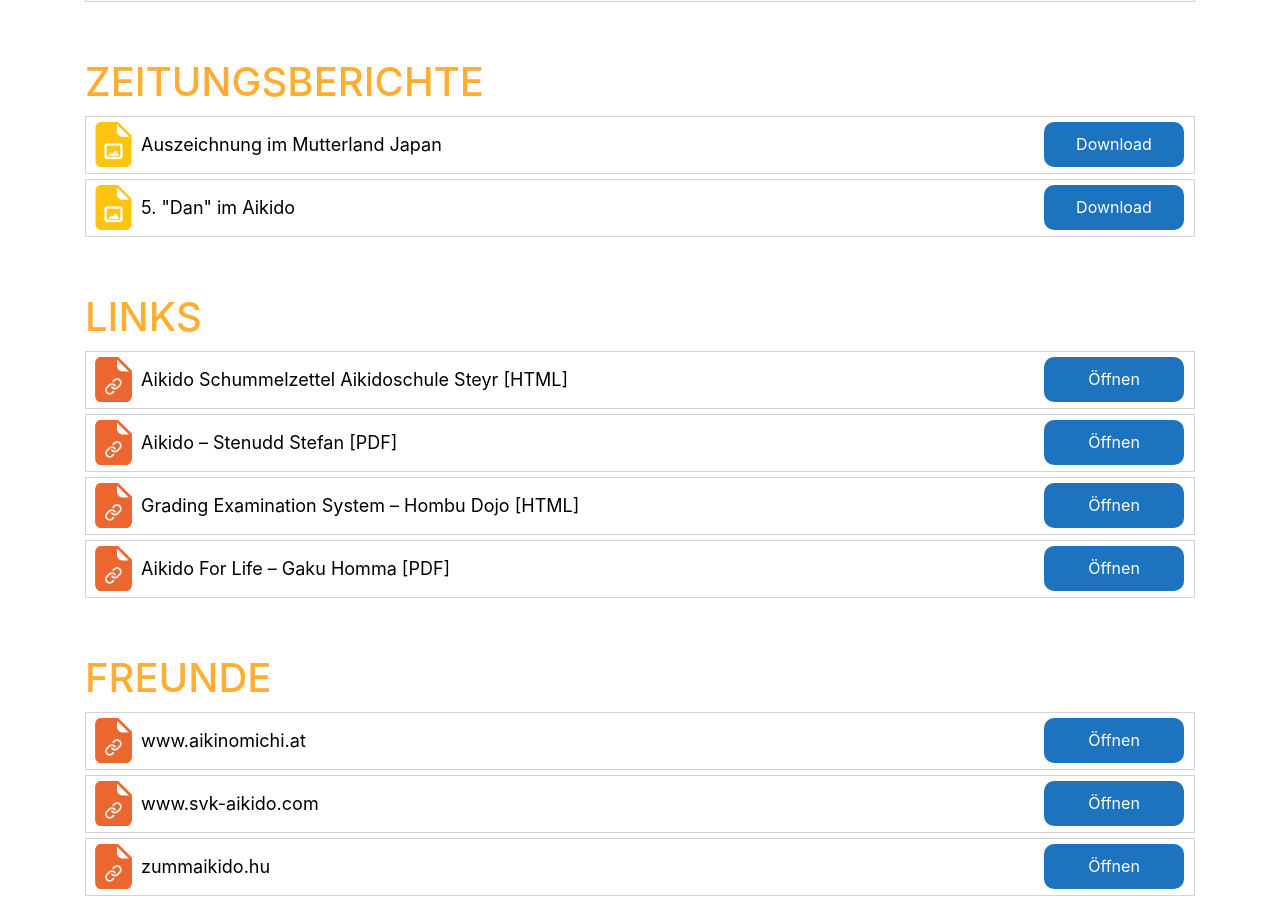
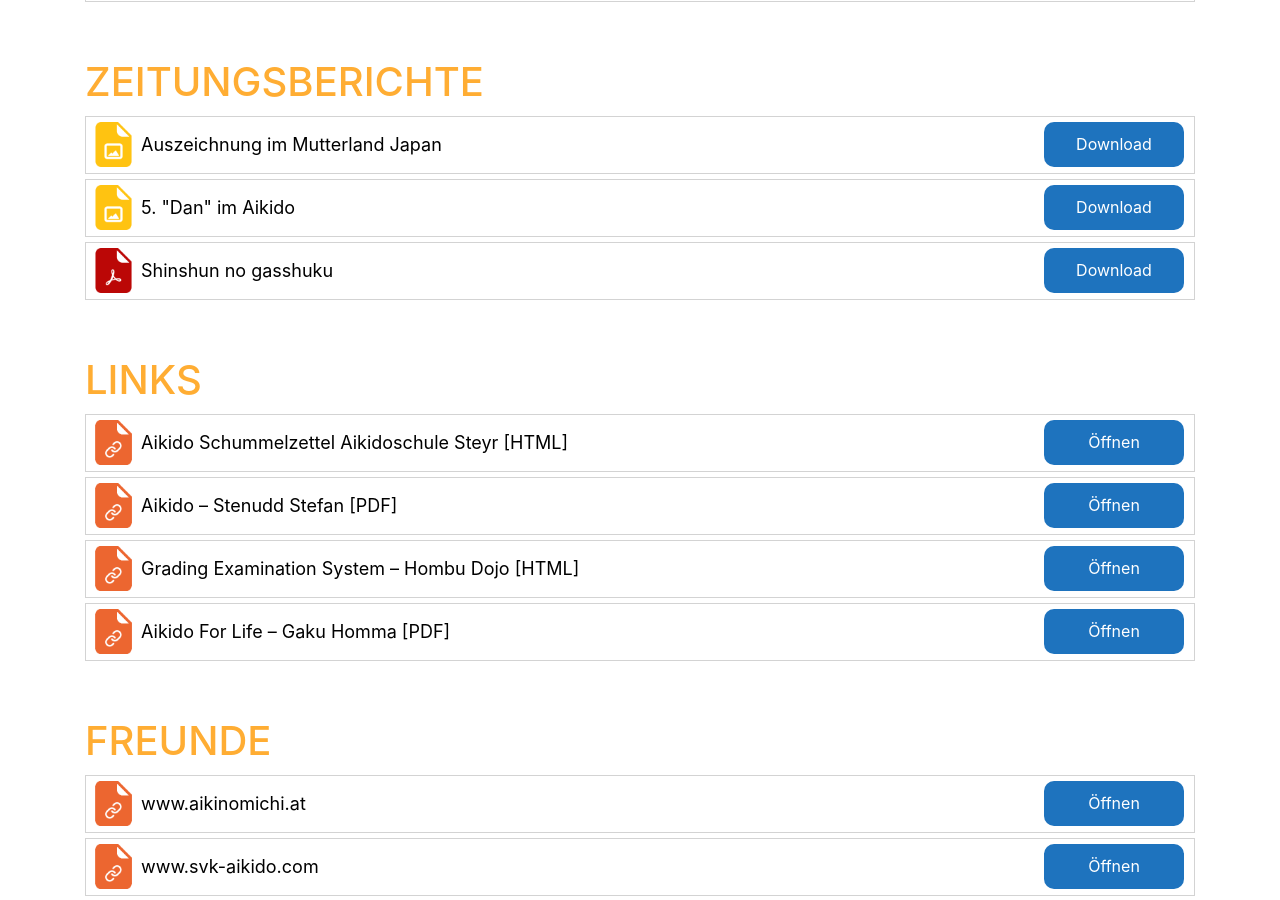
Before and after one commit to TWachs/aikinomichi-linz, a Jekyll site: the page built from downloadAndLinks.md, in a window 1280 px wide and 900 px high, scrolled down 672 px. Built offline with Jekyll 4.4.1, drawn with Linux system fonts in a browser that asks for light colours; nearby versions of some CDN libraries.

Commit message:
add new file  download

```diff
--- a/downloadAndLinks.md
+++ b/downloadAndLinks.md
@@ -47,6 +47,11 @@ title: Downloads & Links
 <img src="{{ site.baseurl }}/images/image_icon.png" alt="Pdf" />
 <a href="{{ site.baseurl }}/images/DanImAikido.jpg" download="DanImAikido.jpg">5. "Dan" im Aikido</a>
 <a href="{{ site.baseurl }}/images/DanImAikido.jpg" download="DanImAikido.jpg">Download</a>
+</li>
+<li>
+<img src="{{ site.baseurl }}/images/pdf_icon.png" alt="Pdf" />
+<a href="{{ site.baseurl }}/downloads/Shinshun_no_gasshuku.pdf" download="Shinshun_no_gasshuku.pdf">Shinshun no gasshuku</a>
+<a href="{{ site.baseurl }}/downloads/Shinshun_no_gasshuku.pdf" download="Shinshun_no_gasshuku.pdf">Download</a>
 </li>
 </ul>
 
```
Also changed, not shown: 1 other file.
